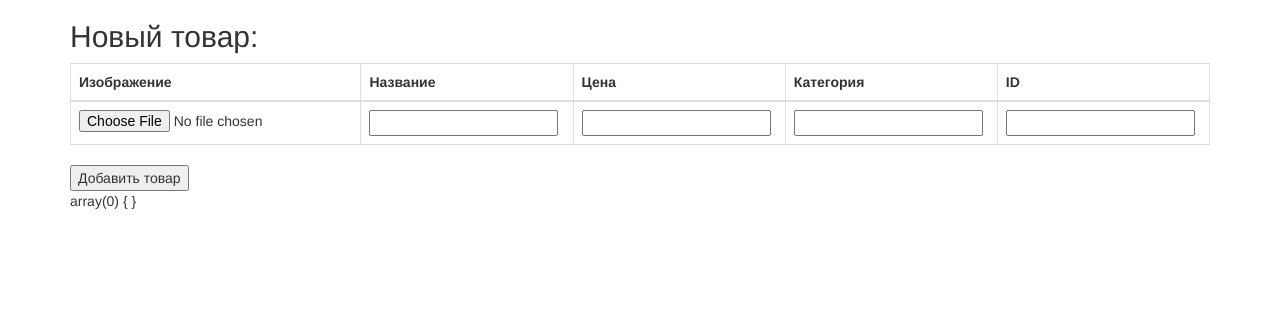
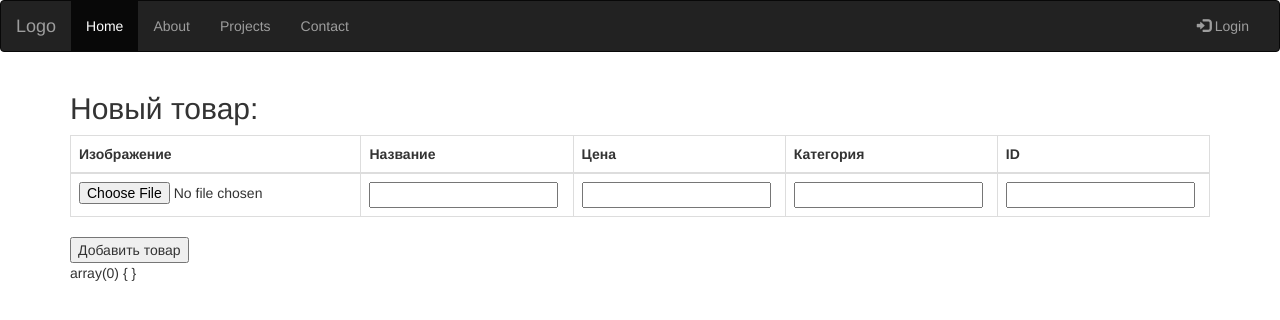
Before and after one commit to vitarr/shop.dev, a PHP site: page /admin/addgood.php in a window 1280 px wide. Shown: the top 320 px of the page. Run offline with PHP 8.4, Linux system fonts and the light colour scheme; data that the repository does not hold is empty; some libraries are stand-ins or nearby versions.

Commit message:
FIXED FUCKING BUGS!

```diff
--- a/admin/addgood.php
+++ b/admin/addgood.php
@@ -1,5 +1,5 @@
 <?php
-const AVAILABLE_TYPES = array(
+$AVAILABLE_TYPES = array(
     'image/jpeg',
     'image/png',
     'image/gif',
@@ -9,7 +9,7 @@ if (filter_input(INPUT_POST, 'add')):
     $size = 3;
     $root = 'images';
     include_once 'function.php';
-    $message = handler($file, $size, $root);
+    $message = handler($file, $size, $root, $AVAILABLE_TYPES);
     if ($message[1] == 'loaded'):
         $message = $message[0];
         $filename = 'goods.txt';
@@ -26,6 +26,7 @@ if (filter_input(INPUT_POST, 'add')):
         $goodsarray[] = $newgood;
         $newgoodsfile = fopen($filename, 'w+');
         fwrite($newgoodsfile, serialize($goodsarray));
+        fclose($newgoodsfile);
     endif;
 endif;
 ?>
@@ -40,6 +41,29 @@ endif;
         <script src="https://maxcdn.bootstrapcdn.com/bootstrap/3.3.7/js/bootstrap.min.js"></script>
     </head>
     <body>
+        <nav class="navbar navbar-inverse">
+            <div class="container-fluid">
+                <div class="navbar-header">
+                    <button type="button" class="navbar-toggle" data-toggle="collapse" data-target="#myNavbar">
+                        <span class="icon-bar"></span>
+                        <span class="icon-bar"></span>
+                        <span class="icon-bar"></span>
+                    </button>
+                    <a class="navbar-brand" href="#">Logo</a>
+                </div>
+                <div class="collapse navbar-collapse" id="myNavbar">
+                    <ul class="nav navbar-nav">
+                        <li class="active"><a href="#">Home</a></li>
+                        <li><a href="#">About</a></li>
+                        <li><a href="#">Projects</a></li>
+                        <li><a href="#">Contact</a></li>
+                    </ul>
+                    <ul class="nav navbar-nav navbar-right">
+                        <li><a href="#"><span class="glyphicon glyphicon-log-in"></span> Login</a></li>
+                    </ul>
+                </div>
+            </div>
+        </nav>
         <div class="container">
             <form method="post" enctype="multipart/form-data">
                 <h2>Новый товар:</h2>
--- a/admin/function.php
+++ b/admin/function.php
@@ -1,6 +1,6 @@
 <?php
 
-function handler($file, $size, $root) {
+function handler($file, $size, $root, $AVAILABLE_TYPES) {
     if (!isset($_FILES[$file])) {
         $message = 'Изображение отсутствует';
     } else {
@@ -48,7 +48,7 @@ function handler($file, $size, $root) {
                 </div>';
                         break;
                 }
-            } elseif (!in_array($_FILES[$file]['type'], AVAILABLE_TYPES)) {
+            } elseif (!in_array($_FILES[$file]['type'], $AVAILABLE_TYPES)) {
                 $message = '<div class="alert alert-danger">
                     <h2>Отказ!</h2><h3>Тип файла не соответствует.</h3>
                 </div>';
--- /dev/null
+++ b/admin/goods.txt
@@ -0,0 +1 @@
+a:2:{i:0;a:5:{s:9:"imagename";s:9:"tiger.jpg";s:4:"name";s:1:"1";s:5:"price";s:1:"1";s:8:"category";s:1:"1";s:2:"id";s:1:"1";}i:1;a:5:{s:9:"imagename";s:11:"cricket.jpg";s:4:"name";s:7:"cricket";s:5:"price";s:4:"5555";s:8:"category";s:16:"винтовки";s:2:"id";s:1:"1";}}
```
Also changed, not shown: admin/index.php (+71 -1 lines), admin/images/cricket.jpg (added), admin/images/tiger.jpg (added).
